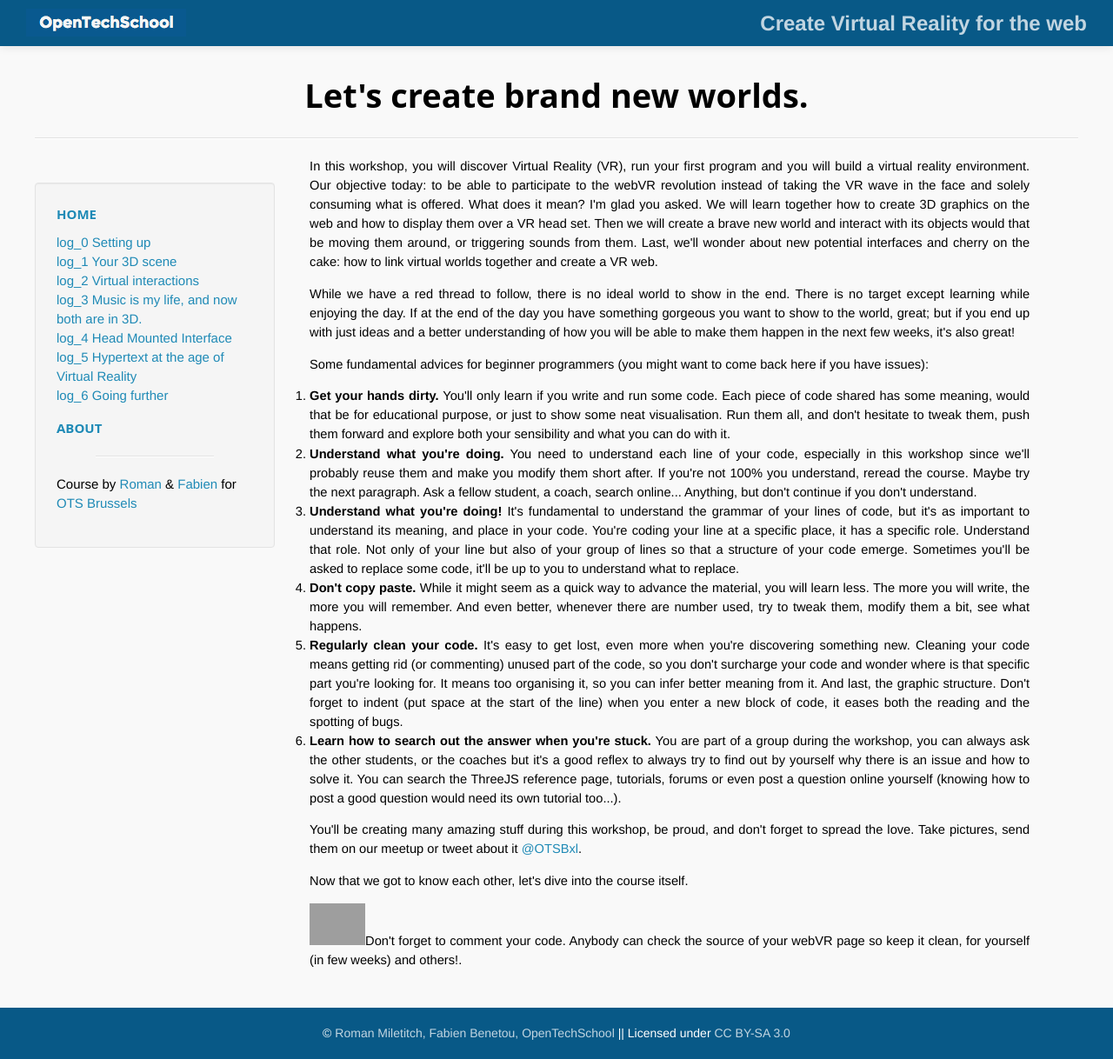
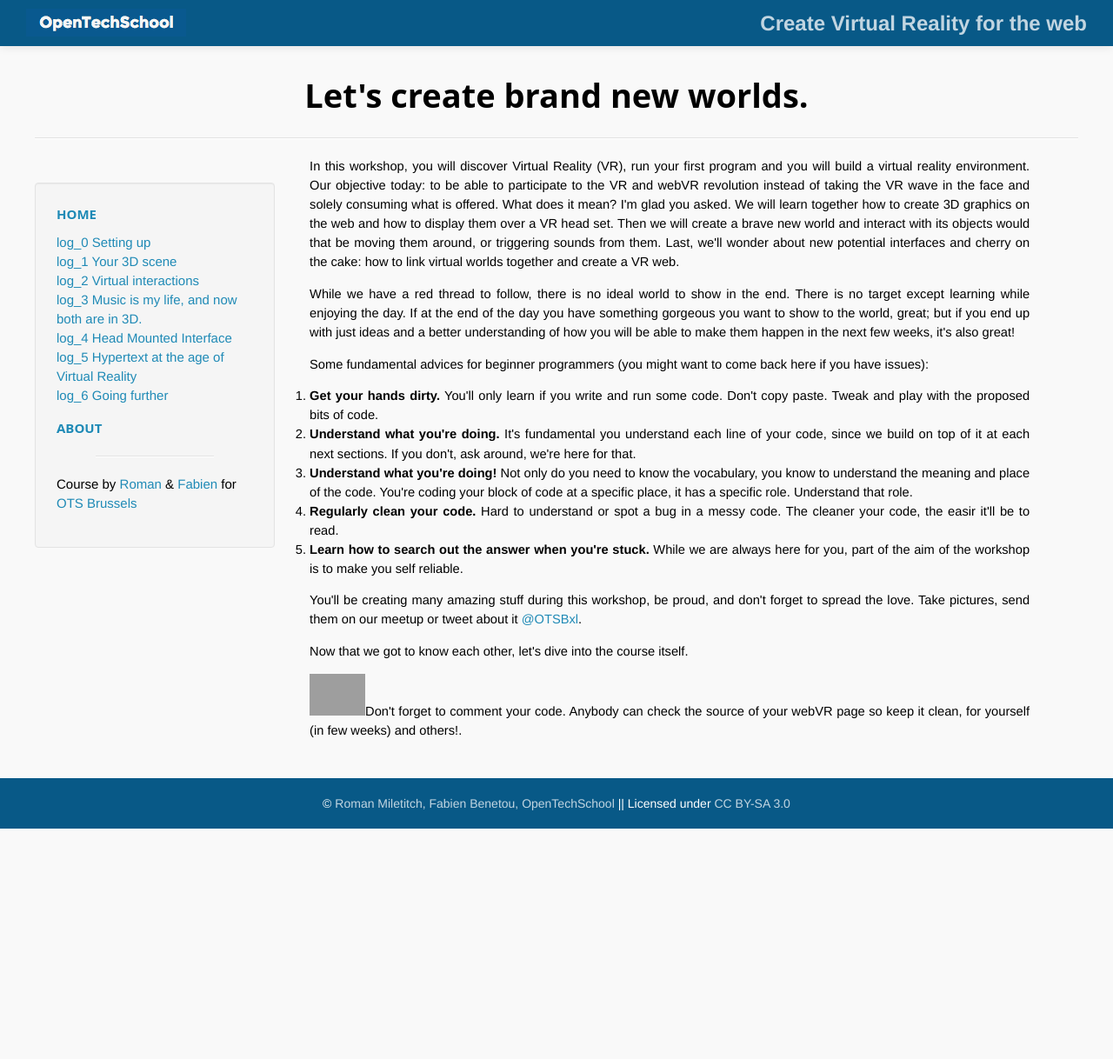
Before and after one commit to OpenTechSchool-Brussels/webVR-for-3D-graphics-and-music, a Jekyll site: the page built from index.html, in a window 1280 px wide. Shown: the whole page at 87% size. Built offline with Jekyll 4.4.1, drawn with Linux system fonts in a browser that asks for light colours; Markdown is read by kramdown in place of the engine named in the settings; after the commit the page ends 953 px from its top, so only the background shows below that; grey boxes are pictures that could not be loaded.

Commit message:
Update index.html

```diff
--- a/index.html
+++ b/index.html
@@ -3,18 +3,17 @@ layout: default
 title:  "Let's create brand new worlds."
 ---
 
-<p>In this workshop, you will discover Virtual Reality (VR), run your first program and you will build a virtual reality environment. Our objective today: to be able to participate to the webVR revolution instead of taking the VR wave in the face and solely consuming what is offered. What does it mean? I'm glad you asked. We will learn together how to create 3D graphics on the web and how to display them over a VR head set. Then we will create a brave new world and interact with its objects would that be moving them around, or triggering sounds from them. Last, we'll wonder about new potential interfaces and cherry on the cake: how to link virtual worlds together and create a VR web.</p>
+<p>In this workshop, you will discover Virtual Reality (VR), run your first program and you will build a virtual reality environment. Our objective today: to be able to participate to the VR and webVR revolution instead of taking the VR wave in the face and solely consuming what is offered. What does it mean? I'm glad you asked. We will learn together how to create 3D graphics on the web and how to display them over a VR head set. Then we will create a brave new world and interact with its objects would that be moving them around, or triggering sounds from them. Last, we'll wonder about new potential interfaces and cherry on the cake: how to link virtual worlds together and create a VR web.</p>
 
 <p> While we have a red thread to follow, there is no ideal world to show in the end. There is no target except learning while enjoying the day. If at the end of the day you have something gorgeous you want to show to the world, great; but if you end up with just ideas and a better understanding of how you will be able to make them happen in the next few weeks, it's also great! </p>
 
 <p>Some fundamental advices for beginner programmers (you might want to come back here if you have issues):
 <ol>
-<li><b>Get your hands dirty.</b> You'll only learn if you write and run some code. Each piece of code shared has some meaning, would that be for educational purpose, or just to show some neat visualisation. Run them all, and don't hesitate to tweak them, push them forward and explore both your sensibility and what you can do with it.</li>
-<li><b>Understand what you're doing.</b> You need to understand each line of your code, especially in this workshop since we'll probably reuse them and make you modify them short after. If you're not 100% you understand, reread the course. Maybe try the next paragraph. Ask a fellow student, a coach, search online... Anything, but don't continue if you don't understand.</li>
-<li><b>Understand what you're doing!</b> It's fundamental to understand the grammar of your lines of code, but it's as important to understand its meaning, and place in your code. You're coding your line at a specific place, it has a specific role. Understand that role. Not only of your line but also of your group of lines so that a structure of your code emerge. Sometimes you'll be asked to replace some code, it'll be up to you to understand what to replace.</li>
-<li><b>Don't copy paste.</b> While it might seem as a quick way to advance the material, you will learn less. The more you will write, the more you will remember. And even better, whenever there are number used, try to tweak them, modify them a bit, see what happens.</li>
-<li><b>Regularly clean your code.</b> It's easy to get lost, even more when you're discovering something new. Cleaning your code means getting rid (or commenting) unused part of the code, so you don't surcharge your code and wonder where is that specific part you're looking for. It means too organising it, so you can infer better meaning from it. And last, the graphic structure. Don't forget to indent (put space at the start of the line) when you enter a new block of code, it eases both the reading and the spotting of bugs.</li>
-<li><b>Learn how to search out the answer when you're stuck.</b> You are part of a group during the workshop, you can always ask the other students, or the coaches but it's a good reflex to always try to find out by yourself why there is an issue and how to solve it. You can search the ThreeJS reference page, tutorials, forums or even post a question online yourself (knowing how to post a good question would need its own tutorial too...).</li>
+<li><b>Get your hands dirty.</b> You'll only learn if you write and run some code. Don't copy paste. Tweak and play with the proposed bits of code.</li>
+<li><b>Understand what you're doing.</b> It's fundamental you understand each line of your code, since we build on top of it at each next sections. If you don't, ask around, we're here for that.</li>
+<li><b>Understand what you're doing!</b> Not only do you need to know the vocabulary, you know to understand the meaning and place of the code. You're coding your block of code at a specific place, it has a specific role. Understand that role.</li>
+<li><b>Regularly clean your code.</b> Hard to understand or spot a bug in a messy code. The cleaner your code, the easir it'll be to read.</li>
+<li><b>Learn how to search out the answer when you're stuck.</b> While we are always here for you, part of the aim of the workshop is to make you self reliable.</li>
 </ol>
 </p>
 
```
